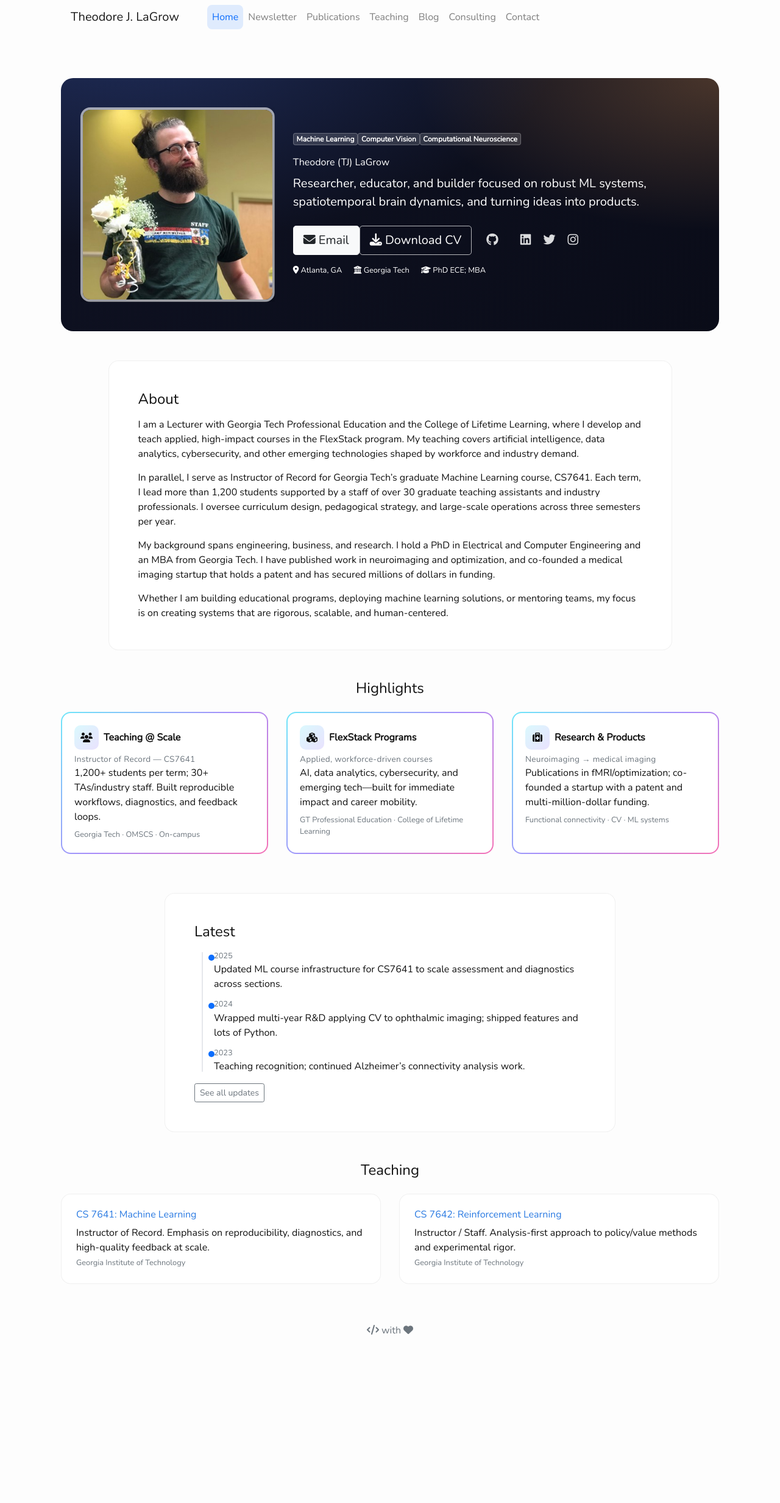
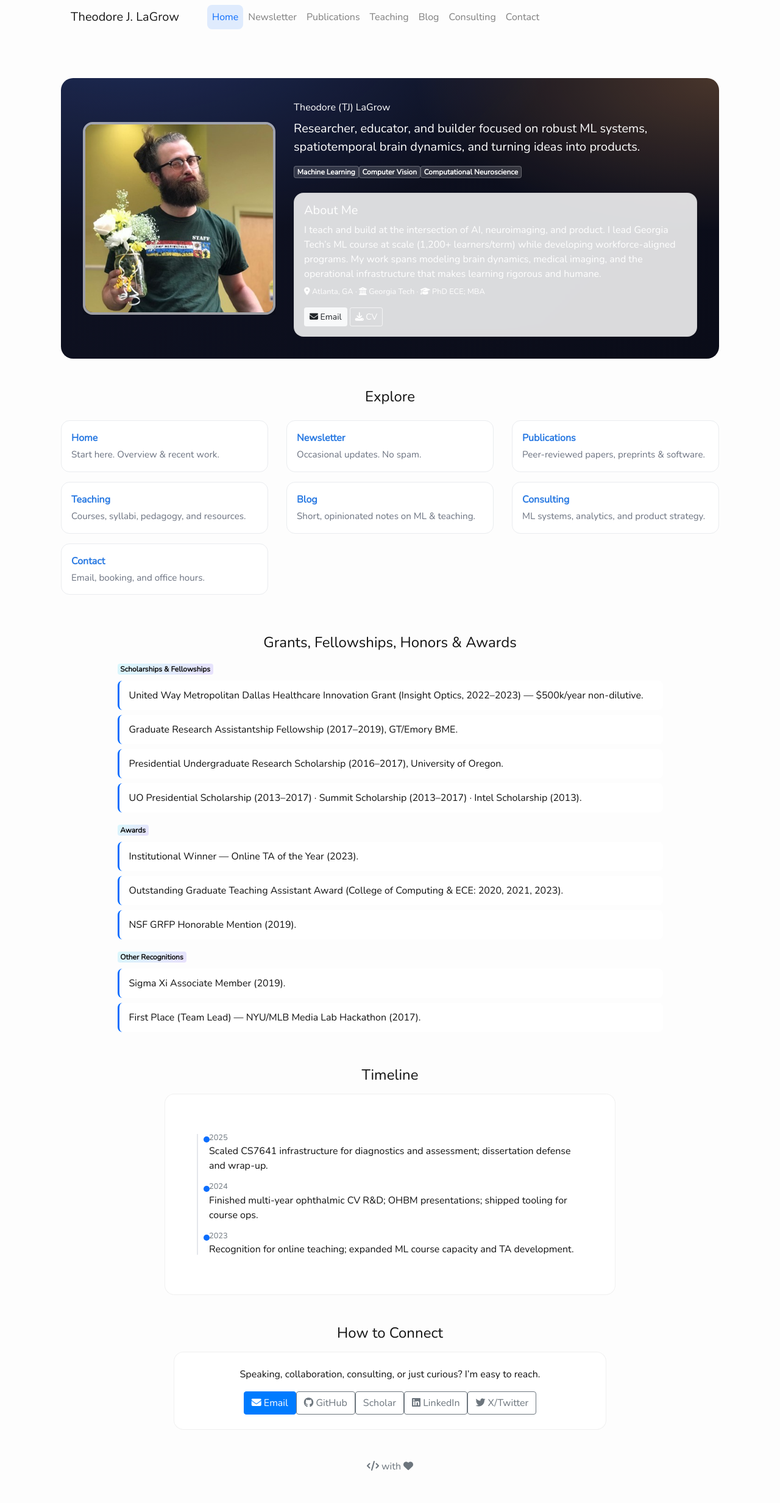
Before and after one commit to tjlagrow/tjlagrow.github.io, a Jekyll site: the page built from index.html, in a window 1280 px wide. Shown: the whole page at 61% size. Built offline with Jekyll 4.4.1, drawn with Linux system fonts in a browser that asks for light colours; nearby versions of some CDN libraries; a style sheet for code colours, icons or effects is not loaded; before the commit the page ends 2241 px from its top, so only the background shows below that.

Commit message:
update layout

```diff
--- a/index.html
+++ b/index.html
@@ -1,6 +1,15 @@
 ---
 layout: default
 title: Theodore LaGrow Online
+# Cards under the "Explore" section—edit here without touching _data/navbar.yml
+portal:
+  - { title: "Home",        url: "/",              blurb: "Start here. Overview & recent work." }
+  - { title: "Newsletter",  url: "/newsletter/",   blurb: "Occasional updates. No spam." }
+  - { title: "Publications",url: "/research/",     blurb: "Peer-reviewed papers, preprints & software." }
+  - { title: "Teaching",    url: "/teaching/",     blurb: "Courses, syllabi, pedagogy, and resources." }
+  - { title: "Blog",        url: "/blog/",         blurb: "Short, opinionated notes on ML & teaching." }
+  - { title: "Consulting",  url: "/consulting/",   blurb: "ML systems, analytics, and product strategy." }
+  - { title: "Contact",     url: "/contact/",      blurb: "Email, booking, and office hours." }
 ---
 
 <style>
@@ -8,7 +17,7 @@ title: Theodore LaGrow Online
   .hero {
     position: relative;
     border-radius: 1.25rem;
-    padding: 3rem 2rem;
+    padding: 2.25rem;
     overflow: hidden;
     background:
       radial-gradient(1200px 600px at 10% -20%, rgba(80,126,255,.25), transparent 60%),
@@ -16,256 +25,169 @@ title: Theodore LaGrow Online
       linear-gradient(135deg, #0f1223, #0a0c18);
     color: #fff;
   }
-  .hero .badge {
-    background: rgba(255,255,255,.15);
-    backdrop-filter: blur(6px);
-    border: 1px solid rgba(255,255,255,.25);
-  }
-
-  .glass {
-    background: rgba(255,255,255,.8);
-    backdrop-filter: blur(8px);
-    border: 1px solid rgba(0,0,0,.06);
-    border-radius: 1rem;
-    transition: transform .2s ease, box-shadow .2s ease;
-  }
-  .glass:hover { transform: translateY(-2px); box-shadow: 0 10px 30px rgba(0,0,0,.08); }
-
-  /* Hero avatar slideshow */
-  .avatar-wrap {
-    position: relative;
-    max-width: 420px;
-    margin-left: auto;
-    margin-right: auto;
-    aspect-ratio: 1 / 1; /* keep square footprint */
-  }
-  .hero-slide {
-    position: absolute;
-    inset: 0;
-    width: 100%; height: 100%;
-    object-fit: cover;
-    border-radius: 1rem;           /* square with rounded corners */
-    border: 4px solid rgba(255,255,255,.6);
-    box-shadow: 0 8px 24px rgba(0,0,0,.25);
-    opacity: 0;
-  }
-  .hero-slide.active {
-    opacity: 1;
-    animation: sweepReveal .8s ease-out both;
-  }
-  /* Left-to-right sweep reveal */
-  @keyframes sweepReveal {
-    0%   { clip-path: inset(0 100% 0 0); }
-    100% { clip-path: inset(0 0 0 0); }
-  }
-
-  .icon-inline { width: 1.15em; height: 1.15em; vertical-align: -.15em; opacity: .9; }
-
-  .timeline { position: relative; padding-left: 1.25rem; margin-left: .75rem; }
-  .timeline::before { content:""; position:absolute; left:0; top:.2rem; bottom:.2rem; width:2px; background: #e5e7eb; }
-  .timeline-item { position: relative; margin: .75rem 0; }
-  .timeline-item::before { content:""; position:absolute; left:-9px; top:.4rem; width:10px; height:10px; border-radius:50%; background:#0d6efd; }
-
-  .social a { opacity: .85; transition: opacity .2s ease, transform .2s ease; }
-  .social a:hover { opacity: 1; transform: translateY(-1px); }
-
-  /* Flashier highlight cards (gradient border) */
-  .flash-card {
-    position: relative;
-    border-radius: 1rem;
-    padding: 1.25rem;
-    background:
-      linear-gradient(#ffffff, #ffffff) padding-box,
-      linear-gradient(135deg, #6EE7F9, #A78BFA, #F472B6) border-box;
-    border: 2px solid transparent;
-    height: 100%;
-    transition: transform .15s ease, box-shadow .2s ease;
-  }
-  .flash-card:hover { transform: translateY(-2px); box-shadow: 0 12px 30px rgba(0,0,0,.12); }
-
-  .flash-icon {
-    display:inline-flex; align-items:center; justify-content:center;
-    width: 40px; height: 40px; border-radius: 10px; margin-right: .5rem;
-    background: linear-gradient(135deg, rgba(110,231,249,.25), rgba(167,139,250,.25));
-  }
-  .flash-title { display:flex; align-items:center; font-weight:600; margin-bottom:.35rem; }
-  .flash-kicker { font-size:.85rem; letter-spacing:.02em; color:#6c757d; }
-
-  /* Buttons on dark hero */
+  .hero .badge { background: rgba(255,255,255,.15); backdrop-filter: blur(6px); border: 1px solid rgba(255,255,255,.25); }
   .btn-hero { border-color: rgba(255,255,255,.7); color:#fff; }
   .btn-hero:hover { background: rgba(255,255,255,.12); color:#fff; }
 
+  .glass { background: rgba(255,255,255,.85); backdrop-filter: blur(8px); border: 1px solid rgba(0,0,0,.06); border-radius: 1rem; }
+  .soft { border-radius: 1rem; }
+
+  /* Carousel */
+  .avatar-wrap { position: relative; max-width: 420px; margin-inline:auto; aspect-ratio: 1 / 1; }
+  .hero-slide {
+    position: absolute; inset: 0; width: 100%; height: 100%; object-fit: cover;
+    border-radius: 1rem; border: 4px solid rgba(255,255,255,.6); box-shadow: 0 8px 24px rgba(0,0,0,.25);
+    opacity: 0;
+  }
+  .hero-slide.active { opacity: 1; animation: sweepReveal .8s ease-out both; }
+  @keyframes sweepReveal { 0% { clip-path: inset(0 100% 0 0); } 100% { clip-path: inset(0 0 0 0); } }
+
+  /* Tooltip for one-line messages */
   .hover-tip{
-    position: fixed;
-    z-index: 10000;
-    pointer-events: none;
-    display: none;
-    background: rgba(13,110,253,.95);
-    color: #fff;
-    padding: 4px 8px;
-    border-radius: 6px;
-    font-size: 12px;
-    white-space: nowrap;
-    box-shadow: 0 4px 12px rgba(0,0,0,.15);
-    transform: translate(-50%, 0); /* center under cursor */
+    position: fixed; z-index: 10000; pointer-events: none; display: none;
+    background: rgba(13,110,253,.95); color: #fff; padding: 4px 8px; border-radius: 6px; font-size: 12px; white-space: nowrap;
+    box-shadow: 0 4px 12px rgba(0,0,0,.15); transform: translate(-50%, 0);
   }
 
+  /* Explore grid */
+  .portal-card {
+    background: #fff; border: 1px solid #eaecef; border-radius: 14px; padding: 16px; height: 100%;
+    transition: transform .15s ease, box-shadow .2s ease, border-color .2s ease;
+  }
+  .portal-card:hover { transform: translateY(-2px); box-shadow: 0 10px 24px rgba(0,0,0,.10); border-color:#d7dbdf; }
+  .portal-card .title { font-weight: 600; margin-bottom: .25rem; }
+  .portal-card .blurb { color: #6b7280; font-size: .95rem; }
+
+  /* Awards */
+  .awards .badge { background: linear-gradient(135deg, rgba(110,231,249,.25), rgba(167,139,250,.25)); color:#111; }
+  .award-item { padding: .75rem 1rem; border-left: 3px solid #0d6efd; background: #fff; border-radius: .5rem; margin-bottom: .5rem; }
+
+  /* Timeline */
+  .timeline { position: relative; padding-left: 1.25rem; margin-left: .25rem; }
+  .timeline::before { content:""; position:absolute; left:0; top:.2rem; bottom:.2rem; width:2px; background: #e5e7eb; }
+  .timeline-item { position: relative; margin: .85rem 0; }
+  .timeline-item::before { content:""; position:absolute; left:-9px; top:.45rem; width:10px; height:10px; border-radius:50%; background:#0d6efd; }
 </style>
 
 <div class="container my-5">
 
-  <!-- HERO -->
+  <!-- HERO: Carousel + About -->
   <section class="hero mb-5">
-    <div class="row align-items-center">
-      <div class="col-md-4 text-center text-md-left mb-4 mb-md-0">
-        <!-- Slideshow container -->
-          <div class="avatar-wrap" id="heroSlides"></div>
+    <div class="row align-items-center g-4">
+      <div class="col-md-4 text-center text-md-left">
+        <div class="avatar-wrap" id="heroSlides"></div>
       </div>
 
       <div class="col-md-8">
-        <div class="d-flex flex-wrap gap-2 mb-3">
+        <h1 class="display-5 mb-2">Theodore (TJ) LaGrow</h1>
+        <p class="lead mb-3">
+          Researcher, educator, and builder focused on robust ML systems, spatiotemporal brain dynamics,
+          and turning ideas into products.
+        </p>
+        <div class="d-flex flex-wrap gap-2 mb-4">
           <span class="badge">Machine Learning</span>
           <span class="badge">Computer Vision</span>
           <span class="badge">Computational Neuroscience</span>
         </div>
-
-        <h1 class="display-5 mb-2">Theodore (TJ) LaGrow</h1>
-        <p class="lead mb-4">
-          Researcher, educator, and builder focused on robust ML systems, spatiotemporal brain dynamics, and turning ideas into products.
-        </p>
-
-        <div class="d-flex flex-wrap align-items-center gap-2">
-          <a href="mailto:tlagrow@gatech.edu" class="btn btn-light btn-lg">
-            <i class="fa fa-envelope"></i> Email
-          </a>
-
-          <a href="{{ '/assets/tj-lagrow-resume.pdf' | relative_url }}" class="btn btn-outline-light btn-lg btn-hero" target="_blank" rel="noopener">
-            <i class="fa fa-download"></i> Download CV
-          </a>
-
-          <div class="ml-md-3 social">
-            <a class="mx-2 text-white" href="https://github.com/tjlagrow" target="_blank" aria-label="GitHub"><i class="fa fa-github fa-lg"></i></a>
-            <a class="mx-2 text-white" href="https://scholar.google.com/citations?user=KO7oYeAAAAAJ&hl=en" target="_blank" aria-label="Google Scholar"><i class="ai ai-google-scholar ai-lg"></i></a>
-            <a class="mx-2 text-white" href="https://www.linkedin.com/in/tjlagrow/" target="_blank" aria-label="LinkedIn"><i class="fa fa-linkedin-square fa-lg"></i></a>
-            <a class="mx-2 text-white" href="https://twitter.com/botanicalbrains" target="_blank" aria-label="Twitter"><i class="fa fa-twitter fa-lg"></i></a>
-            <a class="mx-2 text-white" href="https://www.instagram.com/botanical.brains/" target="_blank" aria-label="Instagram"><i class="fa fa-instagram fa-lg"></i></a>
+        <div class="glass p-3 soft">
+          <h2 class="h5 mb-2">About Me</h2>
+          <p class="mb-2">
+            I teach and build at the intersection of AI, neuroimaging, and product. I lead Georgia Tech’s ML course at
+            scale (1,200+ learners/term) while developing workforce-aligned programs. My work spans modeling brain
+            dynamics, medical imaging, and the operational infrastructure that makes learning rigorous <em>and</em> humane.
+          </p>
+          <div class="small">
+            <i class="fa fa-map-marker"></i> Atlanta, GA · <i class="fa fa-university"></i> Georgia Tech ·
+            <i class="fa fa-graduation-cap"></i> PhD ECE; MBA
           </div>
-        </div>
-
-        <div class="mt-3 small">
-          <span class="mr-3"><i class="fa fa-map-marker"></i> Atlanta, GA</span>
-          <span class="mr-3"><i class="fa fa-university"></i> Georgia Tech</span>
-          <span class="mr-3"><i class="fa fa-graduation-cap"></i> PhD ECE; MBA</span>
+          <div class="mt-3">
+            <a href="mailto:tlagrow@gatech.edu" class="btn btn-light btn-sm"><i class="fa fa-envelope"></i> Email</a>
+            <a href="{{ '/assets/tj-lagrow-resume.pdf' | relative_url }}" class="btn btn-outline-light btn-sm btn-hero" target="_blank" rel="noopener">
+              <i class="fa fa-download"></i> CV
+            </a>
+          </div>
         </div>
       </div>
     </div>
   </section>
 
-  <!-- ABOUT -->
+  <!-- EXPLORE: Cards for nav tabs with small highlights -->
   <section class="mb-5">
+    <h2 class="h4 text-center mb-4">Explore</h2>
     <div class="row">
-      <div class="col-lg-10 mx-auto glass p-4 p-md-5">
-        <h2 class="h4 mb-3">About</h2>
-        <p>
-          I am a Lecturer with Georgia Tech Professional Education and the College of Lifetime Learning, where I develop and teach applied, high-impact courses in the FlexStack program. My teaching covers artificial intelligence, data analytics, cybersecurity, and other emerging technologies shaped by workforce and industry demand.
-        </p>
-        <p>
-          In parallel, I serve as Instructor of Record for Georgia Tech’s graduate Machine Learning course, CS7641. Each term, I lead more than 1,200 students supported by a staff of over 30 graduate teaching assistants and industry professionals. I oversee curriculum design, pedagogical strategy, and large-scale operations across three semesters per year.
-        </p>
-        <p>
-          My background spans engineering, business, and research. I hold a PhD in Electrical and Computer Engineering and an MBA from Georgia Tech. I have published work in neuroimaging and optimization, and co-founded a medical imaging startup that holds a patent and has secured millions of dollars in funding.
-        </p>
-        <p class="mb-0">
-          Whether I am building educational programs, deploying machine learning solutions, or mentoring teams, my focus is on creating systems that are rigorous, scalable, and human-centered.
-        </p>
+      {% for p in page.portal %}
+      <div class="col-md-4 mb-3">
+        <a class="text-decoration-none d-block h-100" href="{{ p.url | relative_url }}">
+          <div class="portal-card">
+            <div class="title">{{ p.title }}</div>
+            <div class="blurb">{{ p.blurb }}</div>
+          </div>
+        </a>
+      </div>
+      {% endfor %}
+    </div>
+  </section>
+
+  <!-- AWARDS -->
+  <section class="mb-5 awards">
+    <h2 class="h4 text-center mb-3">Grants, Fellowships, Honors & Awards</h2>
+    <div class="row">
+      <div class="col-lg-10 mx-auto">
+        <div class="mb-2"><span class="badge">Scholarships & Fellowships</span></div>
+        <div class="award-item">United Way Metropolitan Dallas Healthcare Innovation Grant (Insight Optics, 2022–2023) — $500k/year non-dilutive.</div>
+        <div class="award-item">Graduate Research Assistantship Fellowship (2017–2019), GT/Emory BME.</div>
+        <div class="award-item">Presidential Undergraduate Research Scholarship (2016–2017), University of Oregon.</div>
+        <div class="award-item">UO Presidential Scholarship (2013–2017) · Summit Scholarship (2013–2017) · Intel Scholarship (2013).</div>
+
+        <div class="mt-3 mb-2"><span class="badge">Awards</span></div>
+        <div class="award-item">Institutional Winner — Online TA of the Year (2023).</div>
+        <div class="award-item">Outstanding Graduate Teaching Assistant Award (College of Computing & ECE: 2020, 2021, 2023).</div>
+        <div class="award-item">NSF GRFP Honorable Mention (2019).</div>
+
+        <div class="mt-3 mb-2"><span class="badge">Other Recognitions</span></div>
+        <div class="award-item">Sigma Xi Associate Member (2019).</div>
+        <div class="award-item">First Place (Team Lead) — NYU/MLB Media Lab Hackathon (2017).</div>
       </div>
     </div>
   </section>
 
-  <!-- HIGHLIGHTS -->
+  <!-- TIMELINE -->
   <section class="mb-5">
-    <h2 class="h4 text-center mb-4">Highlights</h2>
+    <h2 class="h4 text-center mb-3">Timeline</h2>
     <div class="row">
-      <div class="col-md-4 mb-3">
-        <div class="flash-card">
-          <div class="flash-title">
-            <span class="flash-icon"><i class="fa fa-users"></i></span>
-            Teaching @ Scale
+      <div class="col-lg-8 mx-auto glass p-4 p-md-5">
+        <div class="timeline">
+          <div class="timeline-item">
+            <div class="small text-muted">2025</div>
+            <div><strong>Scaled CS7641 infrastructure</strong> for diagnostics and assessment; dissertation defense and wrap-up.</div>
           </div>
-          <div class="flash-kicker">Instructor of Record — CS7641</div>
-          <p class="mb-2">1,200+ students per term; 30+ TAs/industry staff. Built reproducible workflows, diagnostics, and feedback loops.</p>
-          <div class="small text-muted">Georgia Tech · OMSCS · On-campus</div>
-        </div>
-      </div>
-
-      <div class="col-md-4 mb-3">
-        <div class="flash-card">
-          <div class="flash-title">
-            <span class="flash-icon"><i class="fa fa-cubes"></i></span>
-            FlexStack Programs
+          <div class="timeline-item">
+            <div class="small text-muted">2024</div>
+            <div>Finished multi-year ophthalmic CV R&amp;D; OHBM presentations; shipped tooling for course ops.</div>
           </div>
-          <div class="flash-kicker">Applied, workforce-driven courses</div>
-          <p class="mb-2">AI, data analytics, cybersecurity, and emerging tech—built for immediate impact and career mobility.</p>
-          <div class="small text-muted">GT Professional Education · College of Lifetime Learning</div>
-        </div>
-      </div>
-
-      <div class="col-md-4 mb-3">
-        <div class="flash-card">
-          <div class="flash-title">
-            <span class="flash-icon"><i class="fa fa-medkit"></i></span>
-            Research & Products
+          <div class="timeline-item">
+            <div class="small text-muted">2023</div>
+            <div>Recognition for online teaching; expanded ML course capacity and TA development.</div>
           </div>
-          <div class="flash-kicker">Neuroimaging → medical imaging</div>
-          <p class="mb-2">Publications in fMRI/optimization; co-founded a startup with a patent and multi-million-dollar funding.</p>
-          <div class="small text-muted">Functional connectivity · CV · ML systems</div>
         </div>
       </div>
     </div>
   </section>
 
-  <!-- LATEST -->
+  <!-- CONNECT -->
   <section class="mb-5">
-    <div class="row">
-      <div class="col-lg-8 mx-auto glass p-4 p-md-5">
-        <h2 class="h4 mb-3">Latest</h2>
-        <div class="timeline">
-          <div class="timeline-item">
-            <div class="small text-muted">2025</div>
-            <div><strong>Updated ML course infrastructure</strong> for CS7641 to scale assessment and diagnostics across sections.</div>
+    <h2 class="h4 text-center mb-3">How to Connect</h2>
+    <div class="row justify-content-center">
+      <div class="col-md-8 text-center">
+        <div class="glass p-4 soft">
+          <p class="mb-3">Speaking, collaboration, consulting, or just curious? I’m easy to reach.</p>
+          <div class="d-flex justify-content-center gap-2 flex-wrap">
+            <a href="mailto:tlagrow@gatech.edu" class="btn btn-primary"><i class="fa fa-envelope"></i> Email</a>
+            <a href="https://github.com/tjlagrow" class="btn btn-outline-secondary" target="_blank"><i class="fa fa-github"></i> GitHub</a>
+            <a href="https://scholar.google.com/citations?user=KO7oYeAAAAAJ&hl=en" class="btn btn-outline-secondary" target="_blank"><i class="ai ai-google-scholar"></i> Scholar</a>
+            <a href="https://www.linkedin.com/in/tjlagrow/" class="btn btn-outline-secondary" target="_blank"><i class="fa fa-linkedin-square"></i> LinkedIn</a>
+            <a href="https://twitter.com/botanicalbrains" class="btn btn-outline-secondary" target="_blank"><i class="fa fa-twitter"></i> X/Twitter</a>
           </div>
-          <div class="timeline-item">
-            <div class="small text-muted">2024</div>
-            <div>Wrapped multi-year R&amp;D applying CV to ophthalmic imaging; shipped features and lots of Python.</div>
-          </div>
-          <div class="timeline-item">
-            <div class="small text-muted">2023</div>
-            <div>Teaching recognition; continued Alzheimer’s connectivity analysis work.</div>
-          </div>
-        </div>
-        <div class="mt-3">
-          <a class="btn btn-sm btn-outline-secondary" href="/news/">See all updates</a>
-        </div>
-      </div>
-    </div>
-  </section>
-
-  <!-- TEACHING -->
-  <section class="mb-5">
-    <h2 class="h4 text-center mb-4">Teaching</h2>
-    <div class="row">
-      <div class="col-md-6 mb-3">
-        <div class="glass p-4 h-100">
-          <h3 class="h6 mb-2"><a href="https://omscs.gatech.edu/cs-7641-machine-learning" target="_blank">CS 7641: Machine Learning</a></h3>
-          <p class="mb-1">Instructor of Record. Emphasis on reproducibility, diagnostics, and high-quality feedback at scale.</p>
-          <div class="small text-muted">Georgia Institute of Technology</div>
-        </div>
-      </div>
-      <div class="col-md-6 mb-3">
-        <div class="glass p-4 h-100">
-          <h3 class="h6 mb-2"><a href="https://www.omscs.gatech.edu/cs-7642-reinforcement-learning" target="_blank">CS 7642: Reinforcement Learning</a></h3>
-          <p class="mb-1">Instructor / Staff. Analysis-first approach to policy/value methods and experimental rigor.</p>
-          <div class="small text-muted">Georgia Institute of Technology</div>
         </div>
       </div>
     </div>
@@ -302,7 +222,6 @@ title: Theodore LaGrow Online
       "{{ 'images/tlagrow_hs_11.jpg'  | relative_url }}?v=" + ver
     ];
 
-    // One-line messages (same order as sources)
     const messages = [
       "Gimme a head with hair, long beautiful hair",
       "Are those Chihuly's behind you?",
@@ -330,13 +248,11 @@ title: Theodore LaGrow Online
     });
     if (!slides.length) return;
 
-    // Tooltip element (uses your .hover-tip CSS already on the page)
     const tip = document.createElement('div');
     tip.className = 'hover-tip';
     tip.setAttribute('role','tooltip');
     document.body.appendChild(tip);
 
-    // Shuffle helper: Fisher–Yates; ensure first !== avoidStart if possible
     function shuffledOrder(n, avoidStart) {
       const arr = Array.from({ length: n }, (_, i) => i);
       for (let i = n - 1; i > 0; i--) {
@@ -344,61 +260,38 @@ title: Theodore LaGrow Online
         [arr[i], arr[j]] = [arr[j], arr[i]];
       }
       if (n > 1 && avoidStart != null && arr[0] === avoidStart) {
-        let k = 1;
-        while (k < n && arr[k] === avoidStart) k++;
+        let k = 1; while (k < n && arr[k] === avoidStart) k++;
         if (k < n) [arr[0], arr[k]] = [arr[k], arr[0]];
       }
       return arr;
     }
 
-    // Start with a random order and position
     let order = shuffledOrder(slides.length, null);
     let pos = 0;
     let idx = order[pos];
     slides[idx].classList.add('active');
 
-    const intervalMs = 6000; // 6 seconds
-
+    const intervalMs = 6000;
     function advance() {
       const prev = slides[idx];
-
-      // Step forward; reshuffle at end, avoiding boundary repeat
       pos++;
-      if (pos >= order.length) {
-        order = shuffledOrder(slides.length, idx);
-        pos = 0;
-      }
+      if (pos >= order.length) { order = shuffledOrder(slides.length, idx); pos = 0; }
       idx = order[pos];
       const next = slides[idx];
-
       prev.classList.remove('active');
-      next.classList.remove('active'); // reset to retrigger animation
-      void next.offsetWidth;           // force reflow
-      next.classList.add('active');
-
-      // If tooltip is visible (hovering), update text to match current slide
-      if (tip.style.display === 'block') {
-        tip.textContent = messages[idx] || '';
-      }
+      next.classList.remove('active'); void next.offsetWidth; next.classList.add('active');
+      if (tip.style.display === 'block') tip.textContent = messages[idx] || '';
     }
 
-    // Keep running even when hovered
     const prefersReduced = window.matchMedia && window.matchMedia('(prefers-reduced-motion: reduce)').matches;
     if (!prefersReduced) setInterval(advance, intervalMs);
 
-    // Tooltip behavior (no pausing)
-    wrap.addEventListener('mouseenter', () => {
-      tip.textContent = messages[idx] || '';
-      tip.style.display = 'block';
-    });
+    // Tooltip (no pause on hover)
+    wrap.addEventListener('mouseenter', () => { tip.textContent = messages[idx] || ''; tip.style.display = 'block'; });
     wrap.addEventListener('mousemove', (e) => {
-      const x = e.clientX, y = e.clientY;
-      tip.style.left = x + 'px';
-      tip.style.top  = (y + 20) + 'px';
+      tip.style.left = e.clientX + 'px'; tip.style.top = (e.clientY + 20) + 'px';
       const rect = tip.getBoundingClientRect();
-      if (rect.right > window.innerWidth - 8) {
-        tip.style.left = (window.innerWidth - 8 - rect.width / 2) + 'px';
-      }
+      if (rect.right > window.innerWidth - 8) tip.style.left = (window.innerWidth - 8 - rect.width / 2) + 'px';
     });
     wrap.addEventListener('mouseleave', () => { tip.style.display = 'none'; });
   });
```
Also changed, not shown: other parts of index.html (+2 -5 lines).
